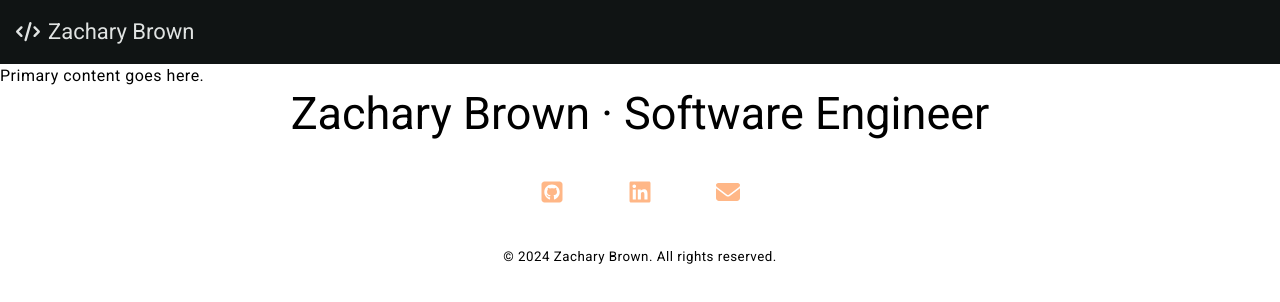
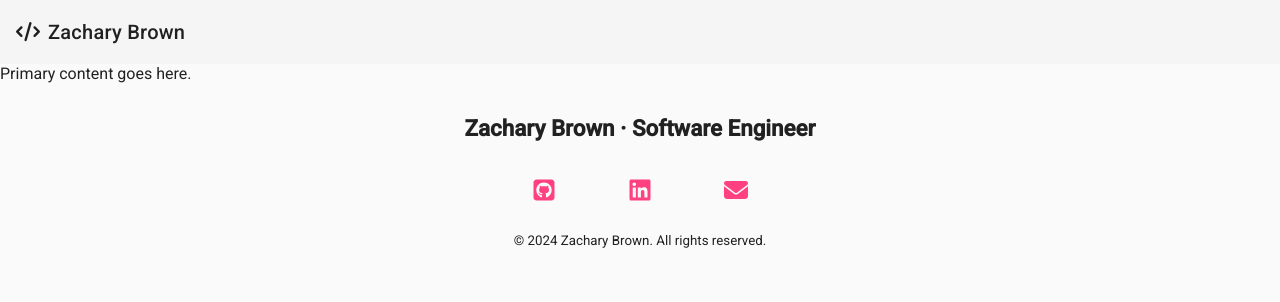
Before and after one commit to Revenant35/portfolio, an Angular app: page / in a window 1280 px wide. Shown: the top 302 px of the page. Built offline with nearby package versions, Linux system fonts and the light colour scheme.

Commit message:
removing prebuilt theme

```diff
--- a/angular.json
+++ b/angular.json
@@ -32,7 +32,6 @@
               }
             ],
             "styles": [
-              "@angular/material/prebuilt-themes/cyan-orange.css",
               "src/styles.scss"
             ],
             "scripts": []
@@ -92,7 +91,6 @@
               }
             ],
             "styles": [
-              "@angular/material/prebuilt-themes/cyan-orange.css",
               "src/styles.scss"
             ],
             "scripts": []
--- a/src/app/footer/footer.component.scss
+++ b/src/app/footer/footer.component.scss
@@ -1,12 +1,18 @@
-/* footer section */
+
 footer {
   text-align: center;
+  padding-block: 2rem;
+}
+
+footer h2 {
+  font-size: 1.4rem;
+  margin: 0;
 }
 
 footer ul {
   list-style-type: none;
   padding: 0;
-  margin: 2rem 0;
+  margin: 1rem 0;
   display: flex;
   flex-flow: row wrap;
   justify-content: center;
--- a/src/app/toolbar/toolbar.component.scss
+++ b/src/app/toolbar/toolbar.component.scss
@@ -1,18 +1,4 @@
 @use '@angular/material' as mat;
-
-@mixin my-comp-theme($theme) {
-  :host {
-    font: mat.get-theme-typography($theme, body-large, font);
-    letter-spacing: mat.get-theme-typography($theme, body-large, letter-spacing);
-    background: mat.get-theme-color($theme, surface);
-    @if mat.get-theme-type($theme) == dark {
-      color: mat.get-theme-color($theme, primary, 20);
-    } @else {
-      color: mat.get-theme-color($theme, primary, 80);
-    }
-    padding: 48px + (2px * mat.get-theme-density($theme));
-  }
-}
 
 .title {
   display: flex;
--- a/src/index.html
+++ b/src/index.html
@@ -2,14 +2,14 @@
 <html lang="en">
 <head>
   <meta charset="utf-8">
-  <title>Portfolio</title>
+  <title>Zachary Brown</title>
   <base href="/">
   <meta name="viewport" content="width=device-width, initial-scale=1">
   <link rel="icon" type="image/x-icon" href="favicon.ico">
   <link href="https://fonts.googleapis.com/css2?family=Roboto:wght@300;400;500&display=swap" rel="stylesheet">
   <link href="https://fonts.googleapis.com/icon?family=Material+Icons" rel="stylesheet">
 </head>
-<body class="mat-typography">
+<body class="mat-typography mat-app-background">
   <app-root></app-root>
 </body>
 </html>
--- /dev/null
+++ b/src/m3-theme.scss
@@ -0,0 +1,32 @@
+// This file was generated by running 'ng generate @angular/material:m3-theme'.
+// Proceed with caution if making changes to this file.
+
+@use 'sass:map';
+@use '@angular/material' as mat;
+
+$primary-palette: mat.m2-define-palette(mat.$m2-teal-palette);
+$accent-palette: mat.m2-define-palette(mat.$m2-pink-palette, A200, A100, A400);
+$warn-palette: mat.m2-define-palette(mat.$m2-red-palette);
+
+$typography: mat.m2-define-typography-config();
+$density: 0;
+
+$light-theme: mat.m2-define-light-theme((
+  color: (
+    primary: $primary-palette,
+    accent: $accent-palette,
+    warn: $warn-palette,
+  ),
+  typography: $typography,
+  density: $density,
+));
+
+$dark-theme: mat.m2-define-dark-theme((
+  color: (
+    primary: $primary-palette,
+    accent: $accent-palette,
+    warn: $warn-palette,
+  ),
+  typography: $typography,
+  density: $density,
+));
--- a/src/styles.scss
+++ b/src/styles.scss
@@ -1,9 +1,26 @@
 @use '@angular/material' as mat;
+@use './m3-theme' as theme;
 
 @include mat.core();
 
-html, body { height: 100%; }
-body { margin: 0; font-family: Roboto, "Helvetica Neue", sans-serif; }
+html {
+  @include mat.core-theme(theme.$dark-theme);
+  @include mat.all-component-themes(theme.$dark-theme);
+}
+
+@media(prefers-color-scheme: light) {
+  @include mat.core-color(theme.$light-theme);
+  @include mat.all-component-colors(theme.$light-theme);
+}
+
+html, body {
+  height: 100%;
+  margin: 0;
+}
+
+body {
+  font-family: Roboto, "Helvetica Neue", sans-serif;
+}
 
 :root {
   font-size: 1rem;
```
